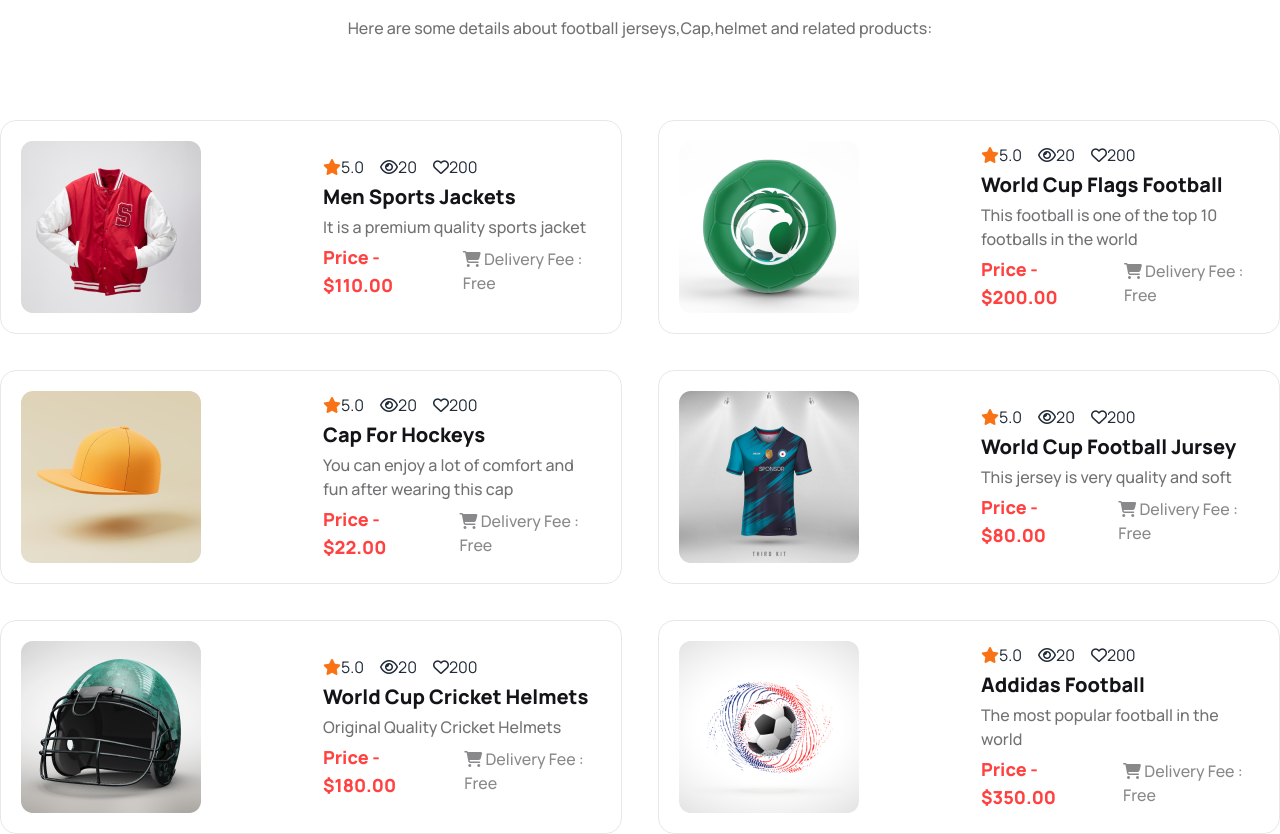
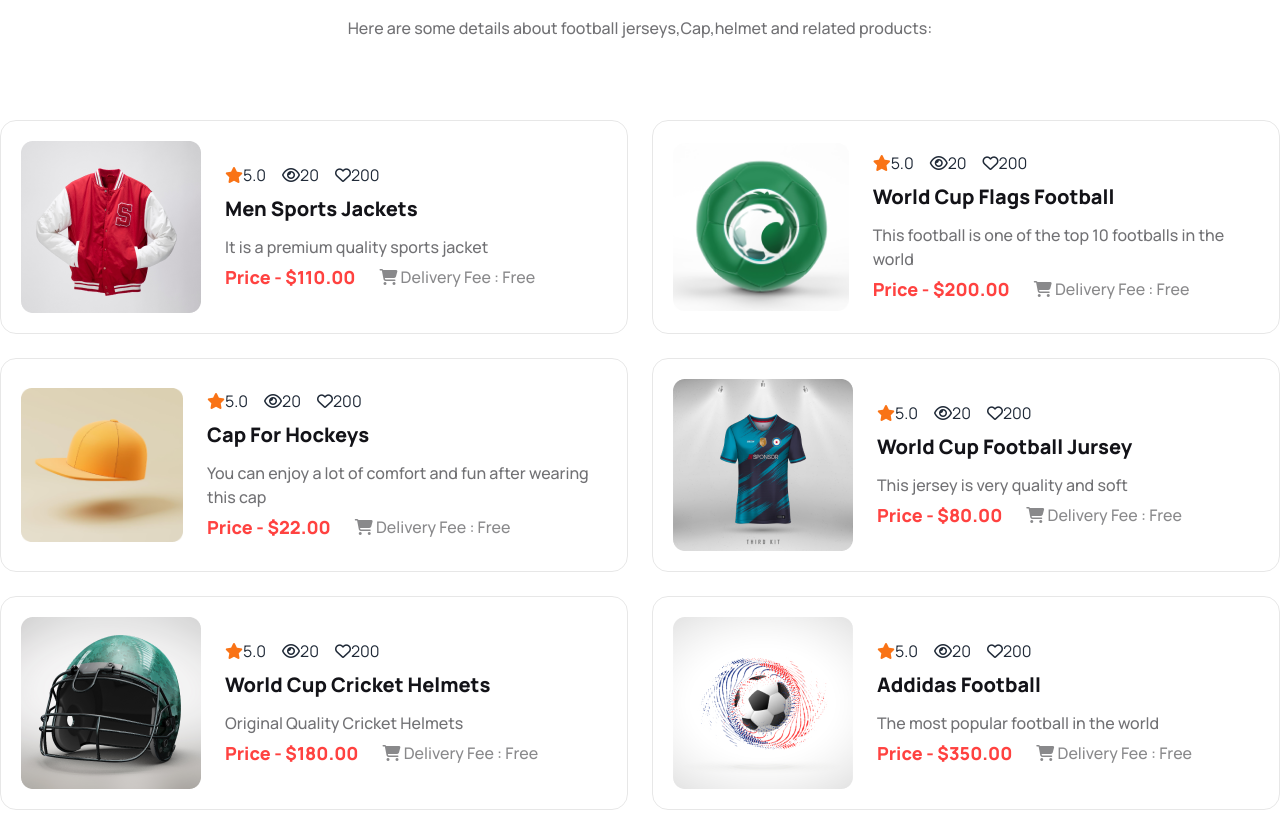
Before and after one commit to mahmudulhasanmotin/third-assignment, a plain HTML site: page index.html in a window 1280 px wide. Shown: the part 2400-3234 px from the top of the page. After the commit the page ends 3210 px from the top, so only its background shows below. Drawn offline with nearby package versions, Linux system fonts and the light colour scheme.

Commit message:
product section compleate

```diff
--- a/index.html
+++ b/index.html
@@ -159,7 +159,7 @@
                 <div class=" bg-cover lg:h-[450px] h-[244px] rounded-xl flex justify-start items-center lg:pl-10 p-6" style="background-image: url('./Images/4.png');">
                     <div class="lg:mt-40">
                         <h1 class="lg:text-3xl text-xl font-extrabold text-white lg:mb-3 mb-2">Professional Program</h1>
-                        <p class="text-base font-medium text-white mb-4">By joining our professional program you can <br> choose hockey love as your profession.And <br> also you can join the national team and play for the country</p>
+                        <p class="lg:text-base text-sm font-medium text-white lg:mb-4 mb-2">By joining our professional program you can choose hockey love as your <br> profession.And also you can join the national team and play <br> for the country</p>
                         <button class="btn bg-[#FF4240] border-0 lg:text-xl text-base text-white hover:text-black">Register Now!</button>
                     </div>
                 </div>
@@ -171,113 +171,119 @@
 
         <div class="mt-20">
             <div class="mb-20">
-                <h1 class="text-4xl font-extrabold text-black text-center mb-5">Our New Products</h1>
-                <p class="text-base font-medium text-[#13131899] text-center">Here are some details about football jerseys,Cap,helmet and related products:</p>
+                <h1 class="lg:text-4xl text-2xl font-extrabold text-black text-center lg:mb-5 mb-2">Our New Products</h1>
+                <p class="lg:text-base text-sm font-medium text-[#13131899] text-center">Here are some details about football jerseys,Cap,helmet and related products:</p>
             </div>
-            <div class="grid lg:grid-cols-2 grid-cols-1 gap-9 lg:w-full w-[90%] mx-auto">
-                <div class="grid lg:grid-cols-2 grid-cols-1 items-center justify-between gap-6 border border-[#1313181a] p-5 rounded-2xl">
-                    <div>
-                        <img src="Images/5.png" alt="">
+            <div class="grid lg:grid-cols-2 grid-cols-1 gap-6 lg:w-full w-[90%] mx-auto">
+                <!-- one card -->
+                <div class="lg:flex gap-6  grid grid-cols-1 items-center border border-[#1313181a] p-5 rounded-2xl">
+                    <div class="flex justify-center lg:justify-start items-center">
+                        <img class="w-[100%]" src="Images/5.png" alt="">
                     </div>
                     <div>
-                        <div class="flex gap-4">
+                        <div class="flex gap-4 justify-center lg:justify-start">
                             <span><i class="fa-solid fa-star text-orange-500"></i>5.0</span>
                             <span><i class="fa-regular fa-eye"></i>20</span>
                             <span><i class="fa-regular fa-heart"></i>200</span>
                         </div>
-                        <h1 class="text-xl font-extrabold text-[#131318] my-1">Men Sports Jackets</h1>
-                        <p class="text-base font-medium text-[#13131899] mb-1">It is a premium quality sports jacket</p>
-                        <div class="flex gap-6 items-center">
+                        <h1 class="text-xl font-extrabold text-[#131318] mt-2 mb-3 text-center lg:text-left">Men Sports Jackets</h1>
+                        <p class="text-base font-medium text-[#13131899] mb-1 text-center lg:text-left">It is a premium quality sports jacket</p>
+                        <div class="flex flex-col lg:flex-row lg:gap-6 gap-1 items-center justify-start">
                             <h4 class="text-lg font-extrabold text-[#FF4240]">Price - $110.00</h4>
                             <p class="text-base font-medium text-[#13131880]"><i class="fa-solid fa-cart-shopping"></i>  Delivery Fee : Free</p>
                         </div>
                     </div>
                 </div>
-                <div class="grid lg:grid-cols-2 grid-cols-1 items-center justify-between gap-6 border border-[#1313181a] p-5 rounded-2xl">
-                    <div>
-                        <img src="Images/6.png" alt="">
+                <!-- two card -->
+                <div class="lg:flex gap-6  grid grid-cols-1 items-center border border-[#1313181a] p-5 rounded-2xl">
+                    <div class="flex justify-center lg:justify-start items-center">
+                        <img class="w-[100%]" src="Images/6.png" alt="">
                     </div>
                     <div>
-                        <div class="flex gap-4">
+                        <div class="flex gap-4 justify-center lg:justify-start">
                             <span><i class="fa-solid fa-star text-orange-500"></i>5.0</span>
                             <span><i class="fa-regular fa-eye"></i>20</span>
                             <span><i class="fa-regular fa-heart"></i>200</span>
                         </div>
-                        <h1 class="text-xl font-extrabold text-[#131318] my-1">World Cup Flags Football</h1>
-                        <p class="text-base font-medium text-[#13131899] mb-1">This football is one of the top 10 footballs in the world</p>
-                        <div class="flex gap-6 items-center">
+                        <h1 class="text-xl font-extrabold text-[#131318] mt-2 mb-3 text-center lg:text-left">World Cup Flags Football</h1>
+                        <p class="text-base font-medium text-[#13131899] mb-1 text-center lg:text-left">This football is one of the top 10 footballs in the world</p>
+                        <div class="flex flex-col lg:flex-row lg:gap-6 gap-1 items-center justify-start">
                             <h4 class="text-lg font-extrabold text-[#FF4240]">Price - $200.00</h4>
                             <p class="text-base font-medium text-[#13131880]"><i class="fa-solid fa-cart-shopping"></i>  Delivery Fee : Free</p>
                         </div>
                     </div>
                 </div>
-                <div class="grid lg:grid-cols-2 grid-cols-1 items-center justify-between gap-6 border border-[#1313181a] p-5 rounded-2xl">
-                    <div>
-                        <img src="Images/7.png" alt="">
+                <!-- three card -->
+                <div class="lg:flex gap-6  grid grid-cols-1 items-center border border-[#1313181a] p-5 rounded-2xl">
+                    <div class="flex justify-center lg:justify-start items-center">
+                        <img class="w-[100%]" src="Images/7.png" alt="">
                     </div>
                     <div>
-                        <div class="flex gap-4">
+                        <div class="flex gap-4 justify-center lg:justify-start">
                             <span><i class="fa-solid fa-star text-orange-500"></i>5.0</span>
                             <span><i class="fa-regular fa-eye"></i>20</span>
                             <span><i class="fa-regular fa-heart"></i>200</span>
                         </div>
-                        <h1 class="text-xl font-extrabold text-[#131318] my-1">Cap For Hockeys</h1>
-                        <p class="text-base font-medium text-[#13131899] mb-1">You can enjoy a lot of comfort and fun after wearing this cap</p>
-                        <div class="flex gap-6 items-center">
+                        <h1 class="text-xl font-extrabold text-[#131318] mt-2 mb-3 text-center lg:text-left">Cap For Hockeys</h1>
+                        <p class="text-base font-medium text-[#13131899] mb-1 text-center lg:text-left">You can enjoy a lot of comfort and fun after wearing this cap</p>
+                        <div class="flex flex-col lg:flex-row lg:gap-6 gap-1 items-center justify-start">
                             <h4 class="text-lg font-extrabold text-[#FF4240]">Price - $22.00</h4>
                             <p class="text-base font-medium text-[#13131880]"><i class="fa-solid fa-cart-shopping"></i>  Delivery Fee : Free</p>
                         </div>
                     </div>
                 </div>
-                <div class="grid lg:grid-cols-2 grid-cols-1 items-center justify-between gap-6 border border-[#1313181a] p-5 rounded-2xl">
-                    <div>
-                        <img src="Images/8.png" alt="">
+                <!-- fourth card -->
+                <div class="lg:flex gap-6  grid grid-cols-1 items-center border border-[#1313181a] p-5 rounded-2xl">
+                    <div class="flex justify-center lg:justify-start items-center">
+                        <img class="w-[100%]" src="Images/8.png" alt="">
                     </div>
                     <div>
-                        <div class="flex gap-4">
+                        <div class="flex gap-4 justify-center lg:justify-start">
                             <span><i class="fa-solid fa-star text-orange-500"></i>5.0</span>
                             <span><i class="fa-regular fa-eye"></i>20</span>
                             <span><i class="fa-regular fa-heart"></i>200</span>
                         </div>
-                        <h1 class="text-xl font-extrabold text-[#131318] my-1">World Cup Football Jursey</h1>
-                        <p class="text-base font-medium text-[#13131899] mb-1">This jersey is very quality and soft</p>
-                        <div class="flex gap-6 items-center">
+                        <h1 class="text-xl font-extrabold text-[#131318] mt-2 mb-3 text-center lg:text-left">World Cup Football Jursey</h1>
+                        <p class="text-base font-medium text-[#13131899] mb-1 text-center lg:text-left">This jersey is very quality and soft</p>
+                        <div class="flex flex-col lg:flex-row lg:gap-6 gap-1 items-center justify-start">
                             <h4 class="text-lg font-extrabold text-[#FF4240]">Price - $80.00</h4>
                             <p class="text-base font-medium text-[#13131880]"><i class="fa-solid fa-cart-shopping"></i>  Delivery Fee : Free</p>
                         </div>
                     </div>
                 </div>
-                <div class="grid lg:grid-cols-2 grid-cols-1 items-center justify-between gap-6 border border-[#1313181a] p-5 rounded-2xl">
-                    <div>
-                        <img src="Images/9.png" alt="">
+                <!-- fifth card -->
+                <div class="lg:flex gap-6  grid grid-cols-1 items-center border border-[#1313181a] p-5 rounded-2xl">
+                    <div class="flex justify-center lg:justify-start items-center">
+                        <img class="w-[100%]" src="Images/9.png" alt="">
                     </div>
                     <div>
-                        <div class="flex gap-4">
+                        <div class="flex gap-4 justify-center lg:justify-start">
                             <span><i class="fa-solid fa-star text-orange-500"></i>5.0</span>
                             <span><i class="fa-regular fa-eye"></i>20</span>
                             <span><i class="fa-regular fa-heart"></i>200</span>
                         </div>
-                        <h1 class="text-xl font-extrabold text-[#131318] my-1">World Cup Cricket Helmets</h1>
-                        <p class="text-base font-medium text-[#13131899] mb-1">Original Quality Cricket Helmets</p>
-                        <div class="flex gap-6 items-center">
+                        <h1 class="text-xl font-extrabold text-[#131318] mt-2 mb-3 text-center lg:text-left">World Cup Cricket Helmets</h1>
+                        <p class="text-base font-medium text-[#13131899] mb-1 text-center lg:text-left">Original Quality Cricket Helmets</p>
+                        <div class="flex flex-col lg:flex-row lg:gap-6 gap-1 items-center justify-start">
                             <h4 class="text-lg font-extrabold text-[#FF4240]">Price - $180.00</h4>
                             <p class="text-base font-medium text-[#13131880]"><i class="fa-solid fa-cart-shopping"></i>  Delivery Fee : Free</p>
                         </div>
                     </div>
                 </div>
-                <div class="grid lg:grid-cols-2 grid-cols-1 items-center justify-between gap-6 border border-[#1313181a] p-5 rounded-2xl">
-                    <div>
-                        <img src="Images/10.png" alt="">
+                <!-- sixth card -->
+                <div class="lg:flex gap-6  grid grid-cols-1 items-center border border-[#1313181a] p-5 rounded-2xl">
+                    <div class="flex justify-center lg:justify-start items-center    ">
+                        <img class="w-[100%]" src="Images/10.png" alt="">
                     </div>
                     <div>
-                        <div class="flex gap-4">
+                        <div class="flex gap-4 justify-center lg:justify-start">
                             <span><i class="fa-solid fa-star text-orange-500"></i>5.0</span>
                             <span><i class="fa-regular fa-eye"></i>20</span>
                             <span><i class="fa-regular fa-heart"></i>200</span>
                         </div>
-                        <h1 class="text-xl font-extrabold text-[#131318] my-1">Addidas Football</h1>
-                        <p class="text-base font-medium text-[#13131899] mb-1">The most popular football in the world</p>
-                        <div class="flex gap-6 items-center">
+                        <h1 class="text-xl font-extrabold text-[#131318] mt-2 mb-3 text-center lg:text-left">Addidas Football</h1>
+                        <p class="text-base font-medium text-[#13131899] mb-1 text-center lg:text-left">The most popular football in the world</p>
+                        <div class="flex flex-col lg:flex-row lg:gap-6 gap-1 items-center justify-start">
                             <h4 class="text-lg font-extrabold text-[#FF4240]">Price - $350.00</h4>
                             <p class="text-base font-medium text-[#13131880]"><i class="fa-solid fa-cart-shopping"></i>  Delivery Fee : Free</p>
                         </div>
```
